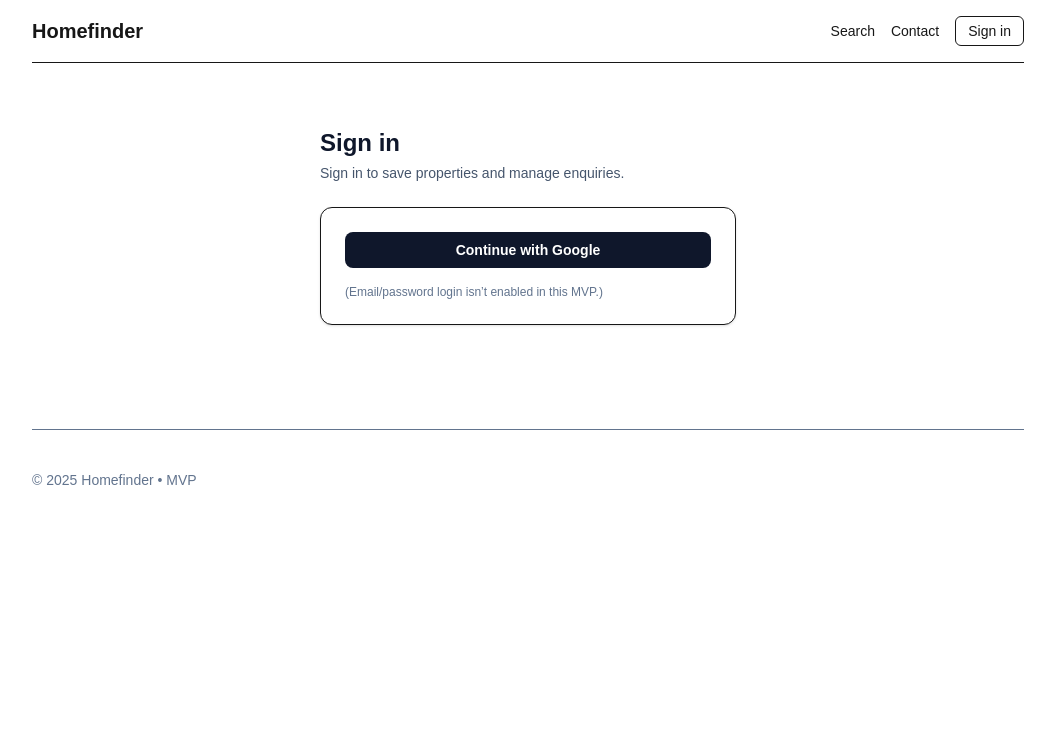
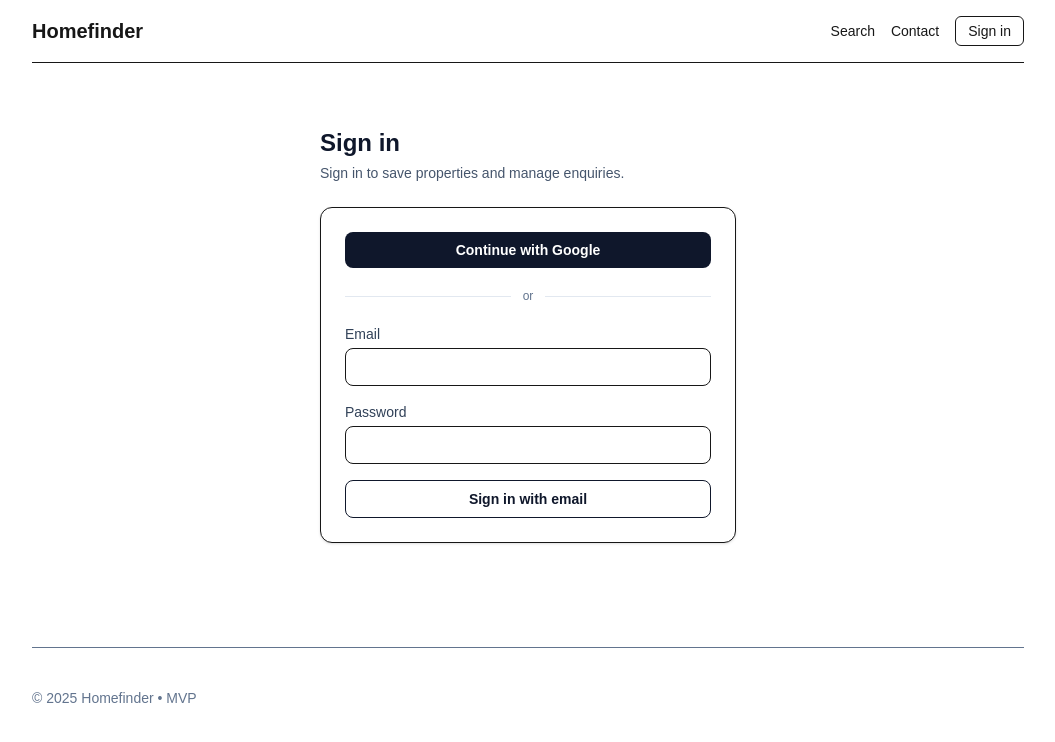
Before and after one commit to ziarsabir/property-project, a Next.js app: page /signin in a window 1280 px wide. Shown: the top 742 px of the page, without its empty margins (112-1167 px from the left). Built offline with nearby package versions, Linux system fonts and the light colour scheme; no server answers.

Commit message:
Implement CredentialsProvider authentication flow

```diff
--- a/package.json
+++ b/package.json
@@ -9,6 +9,7 @@
     "lint": "eslint"
   },
   "dependencies": {
+    "bcryptjs": "^3.0.3",
     "maplibre-gl": "^5.8.0",
     "mysql2": "^3.15.1",
     "next": "^15.5.9",
--- a/src/app/api/auth/[...nextauth]/route.ts
+++ b/src/app/api/auth/[...nextauth]/route.ts
@@ -1,10 +1,15 @@
 // src/app/api/auth/[...nextauth]/route.ts
 import NextAuth from "next-auth";
 import GoogleProvider from "next-auth/providers/google";
+import CredentialsProvider from "next-auth/providers/credentials";
+import { compare } from "bcryptjs";
 
 const googleClientId = process.env.GOOGLE_CLIENT_ID;
 const googleClientSecret = process.env.GOOGLE_CLIENT_SECRET;
 const nextAuthSecret = process.env.NEXTAUTH_SECRET;
+
+const demoUserEmail = process.env.DEMO_USER_EMAIL;
+const demoUserPasswordHash = process.env.DEMO_USER_PASSWORD_HASH;
 
 if (!googleClientId || !googleClientSecret) {
   throw new Error("Missing GOOGLE_CLIENT_ID or GOOGLE_CLIENT_SECRET");
@@ -14,13 +19,67 @@ if (!nextAuthSecret) {
   throw new Error("Missing NEXTAUTH_SECRET");
 }
 
+if (!demoUserEmail || !demoUserPasswordHash) {
+  throw new Error(
+    "Missing DEMO_USER_EMAIL or DEMO_USER_PASSWORD_HASH"
+  );
+}
+
 const handler = NextAuth({
   providers: [
     GoogleProvider({
       clientId: googleClientId,
       clientSecret: googleClientSecret,
     }),
+
+    CredentialsProvider({
+      name: "Email and password",
+
+      credentials: {
+        email: {
+          label: "Email",
+          type: "email",
+          placeholder: "test@example.com",
+        },
+        password: {
+          label: "Password",
+          type: "password",
+        },
+      },
+
+      async authorize(credentials) {
+        const email = credentials?.email?.trim().toLowerCase();
+        const password = credentials?.password;
+
+        if (!email || !password) {
+          return null;
+        }
+
+        if (email !== demoUserEmail.toLowerCase()) {
+          return null;
+        }
+
+        const passwordMatches = await compare(
+          password,
+          demoUserPasswordHash
+        );
+
+        if (!passwordMatches) {
+          return null;
+        }
+
+        return {
+          id: "demo-user-1",
+          name: "Demo User",
+          email: demoUserEmail,
+        };
+      },
+    }),
   ],
+
+  session: {
+    strategy: "jwt",
+  },
 
   pages: {
     signIn: "/signin",
--- a/src/app/signin/page.tsx
+++ b/src/app/signin/page.tsx
@@ -1,21 +1,61 @@
 "use client";
 
+import { FormEvent, useState } from "react";
 import { signIn, signOut, useSession } from "next-auth/react";
 
 export default function SignInPage() {
   const { status, data } = useSession();
 
+  console.log(data);
+
+  const [email, setEmail] = useState("");
+  const [password, setPassword] = useState("");
+  const [credentialsError, setCredentialsError] = useState<string | null>(
+    null
+  );
+  const [credentialsLoading, setCredentialsLoading] = useState(false);
+
   const loading = status === "loading";
   const authed = status === "authenticated";
+
+  async function handleCredentialsSignIn(
+    event: FormEvent<HTMLFormElement>
+  ) {
+    event.preventDefault();
+
+    setCredentialsError(null);
+    setCredentialsLoading(true);
+
+    try {
+      const result = await signIn("credentials", {
+        email,
+        password,
+        redirect: false,
+        callbackUrl: "/search",
+      });
+
+      if (!result?.ok) {
+        setCredentialsError("Incorrect email or password.");
+        return;
+      }
+
+      window.location.href = result.url ?? "/search";
+    } catch {
+      setCredentialsError("Unable to sign in. Please try again.");
+    } finally {
+      setCredentialsLoading(false);
+    }
+  }
 
   return (
     <main className="mx-auto max-w-md px-4 py-10">
       <h1 className="text-2xl font-bold text-slate-900">Sign in</h1>
+
       <p className="mt-1 text-sm text-slate-600">
         Sign in to save properties and manage enquiries.
       </p>
 
-      <div className="mt-6 space-y-4 rounded-xl border bg-white p-6 shadow-sm">
+      <div className="mt-6 space-y-5 rounded-xl border bg-white p-6 shadow-sm">
         {loading ? (
           <p className="text-sm text-slate-600">Checking session…</p>
         ) : authed ? (
@@ -39,15 +79,76 @@ export default function SignInPage() {
           <>
             <button
               type="button"
-              onClick={() => signIn("google", { callbackUrl: "/search" })}
+              onClick={() =>
+                signIn("google", { callbackUrl: "/search" })
+              }
               className="w-full rounded-lg bg-slate-900 px-4 py-2 text-sm font-semibold text-white hover:bg-slate-800"
             >
               Continue with Google
             </button>
 
-            <p className="text-xs text-slate-500">
-              (Email/password login isn’t enabled in this MVP.)
-            </p>
+            <div className="flex items-center gap-3">
+              <div className="h-px flex-1 bg-slate-200" />
+              <span className="text-xs text-slate-500">or</span>
+              <div className="h-px flex-1 bg-slate-200" />
+            </div>
+
+            <form
+              onSubmit={handleCredentialsSignIn}
+              className="space-y-4"
+            >
+              <div>
+                <label
+                  htmlFor="email"
+                  className="block text-sm font-medium text-slate-700"
+                >
+                  Email
+                </label>
+
+                <input
+                  id="email"
+                  type="email"
+                  required
+                  value={email}
+                  onChange={(event) => setEmail(event.target.value)}
+                  className="mt-1 w-full rounded-lg border px-3 py-2 text-sm"
+                />
+              </div>
+
+              <div>
+                <label
+                  htmlFor="password"
+                  className="block text-sm font-medium text-slate-700"
+                >
+                  Password
+                </label>
+
+                <input
+                  id="password"
+                  type="password"
+                  required
+                  value={password}
+                  onChange={(event) => setPassword(event.target.value)}
+                  className="mt-1 w-full rounded-lg border px-3 py-2 text-sm"
+                />
+              </div>
+
+              {credentialsError && (
+                <p className="text-sm text-red-600">
+                  {credentialsError}
+                </p>
+              )}
+
+              <button
+                type="submit"
+                disabled={credentialsLoading}
+                className="w-full rounded-lg border border-slate-900 px-4 py-2 text-sm font-semibold text-slate-900 hover:bg-slate-50 disabled:opacity-60"
+              >
+                {credentialsLoading
+                  ? "Signing in…"
+                  : "Sign in with email"}
+              </button>
+            </form>
           </>
         )}
       </div>
```
Also changed, not shown: 1 other file (tests, documents, lock files or other folders).
